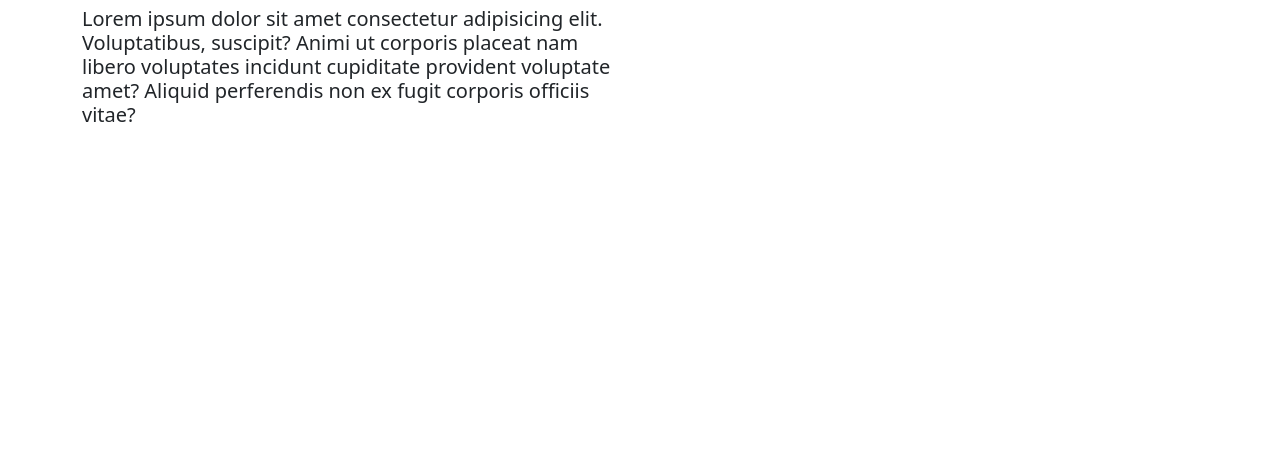
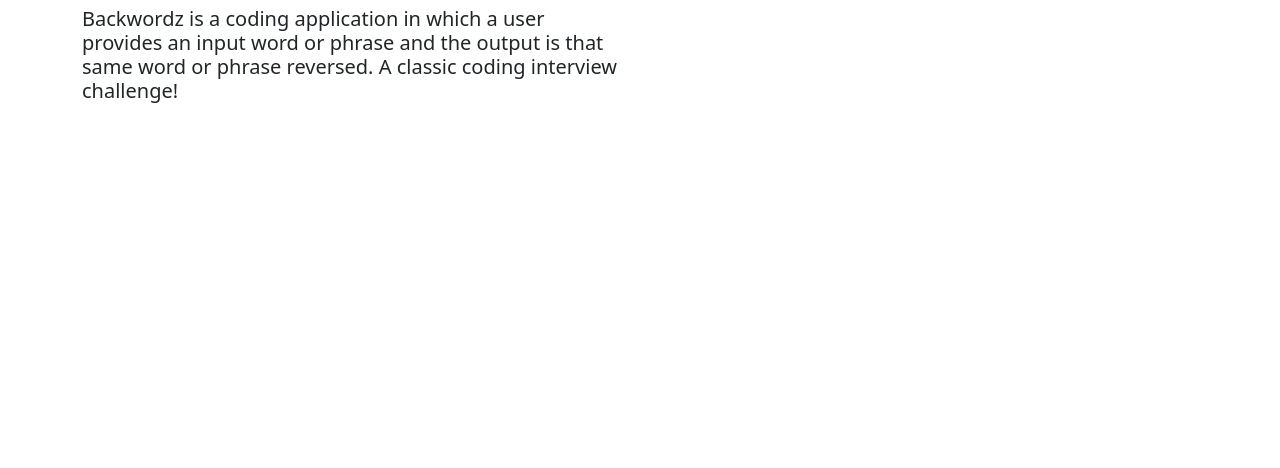
Before and after one commit to dev-vader091/Backwordz-JS, a plain HTML site: page app.html in a window 1280 px wide. Shown: the part 248-716 px from the top of the page. Drawn offline with nearby package versions, Linux system fonts and the light colour scheme; some packages are replaced by stand-ins of ours; a script that the page names is missing.

Commit message:
added description text

```diff
--- a/app.html
+++ b/app.html
@@ -71,9 +71,9 @@
         <h1 class="display-5 fw-bold mb-3">Backwordz: A Coding Challenge</h1>
         <h4 class="lead">
           <!-- description goes here -->
-          Lorem ipsum dolor sit amet consectetur adipisicing elit. Voluptatibus, suscipit? Animi ut corporis placeat nam
-          libero voluptates incidunt cupiditate provident voluptate amet? Aliquid perferendis non ex fugit corporis
-          officiis vitae?
+          Backwordz is a coding application in which a user provides an input word or phrase and the
+          output
+          is that same word or phrase reversed. A classic coding interview challenge!
         </h4>
       </div>
       <div class="col">
```
Also changed, not shown: index.html (+3 -1 lines).
